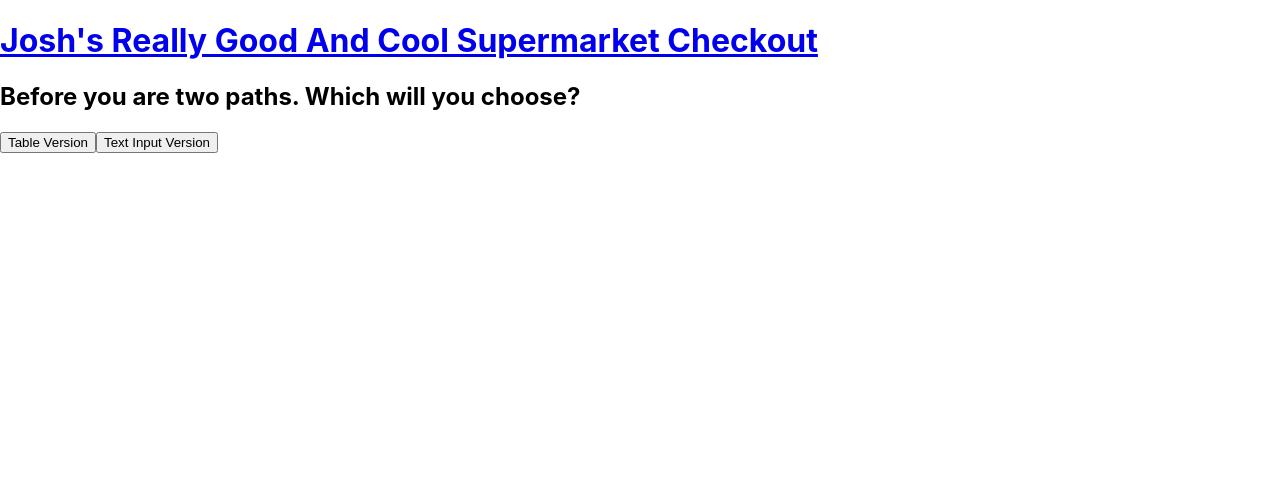
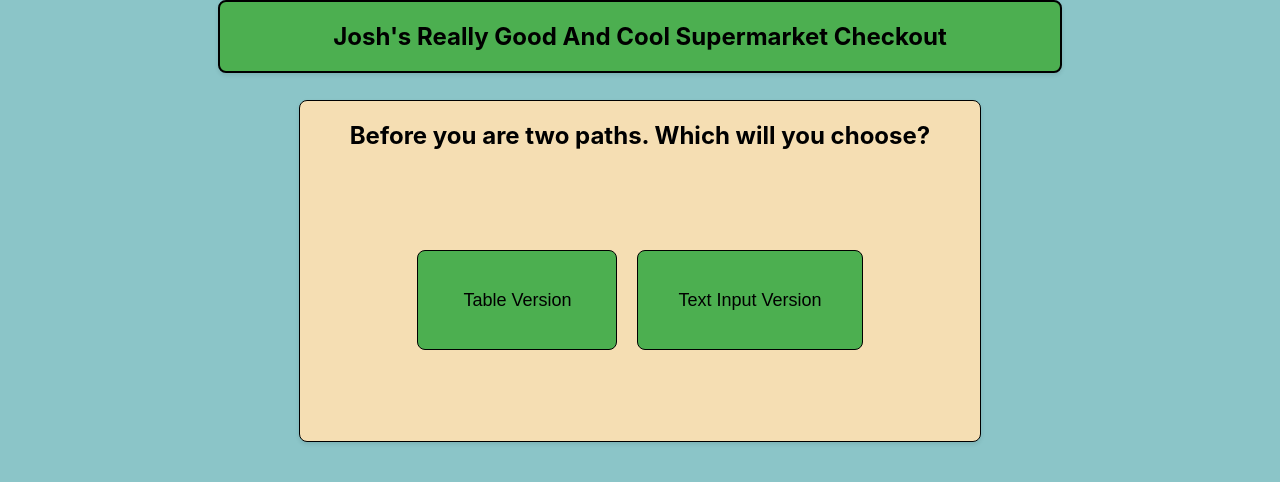
Before and after one commit to naturalfool/supermarket-checkout, a React (Create React App) app in the folder supermarket-checkout/: page / in a window 1280 px wide. Shown: the top 482 px of the page. Built offline with nearby package versions, Linux system fonts and the light colour scheme.

Commit message:
Add some styling and rename a few states for better readability

```diff
--- a/supermarket-checkout/src/App.css
+++ b/supermarket-checkout/src/App.css
@@ -1,22 +1,108 @@
-.App {
+
+body {
+  background-color: #8bc5c8;
+  margin: 0;
+}
+
+
+.main-container{
   text-align: center;
+  width: 50%;
+  margin: 0 auto;
+  border: 1px solid black;
+  padding:2rem;
+  background-color: wheat;
+  margin-top: 100px;
+  min-height: 300px;
+  padding: 20px;
+  border-radius: 8px;
+  box-shadow: 0 2px 4px rgba(0, 0, 0, 0.1);
+}
+
+.homepage-buttons{
+  width: 50%;
+  margin: 0 auto;
+  height: 30px;
 }
 
 
 
-.App-header {
-  background-color: #282c34;
-  min-height: 100vh;
+.homepage-display h2{
+  margin: 0 auto;
+
+}
+
+.button-container {
+  margin-top: 100px;
   display: flex;
-  flex-direction: column;
+  justify-content: center;
+  gap: 20px;
+}
+
+.button-container a {
+  text-decoration: none;
+}
+
+.homepage-buttons {
+  background-color: #4CAF50;
+  color: rgb(0, 0, 0);
+  padding: 20px 40px;
+  font-size: 18px;
+  border: none;
+  border-radius: 8px;
+  cursor: pointer;
+  transition: background-color 0.3s ease;
+  width: auto;
+  min-width: 200px;
+  display: flex;
   align-items: center;
   justify-content: center;
-  font-size: calc(10px + 2vmin);
-  color: white;
+  text-align: center;
+  height: 100px;
+  border: 1px solid black;
 }
 
+.homepage-buttons:hover {
+  background-color: #45a049;
+  box-shadow:inset;
+}
 
+.homepage-buttons:focus {
+  outline: none;
+  box-shadow: 0 0 0 3px rgba(72, 180, 97, 0.4);
+}
 
+.header {
+  background-color: #4CAF50;
+  color: white;
+  padding: 20px;
+  display: flex;
+  justify-content: center;
+  align-items: center;
+  position: fixed;
+  top: 0;
+  left: 50%;
+  transform: translateX(-50%);
+  max-width: 800px;
+  width: 100%;
+  box-shadow: 0 2px 4px rgba(0, 0, 0, 0.1);
+  z-index: 1000;
+  border-radius: 8px;
+  border: 2px solid black;
+}
+.header a {
+  text-decoration: none;
+  color: rgb(0, 0, 0);
+}
+.header h1 {
+  margin: 0;
+  font-size: 24px;
+}
+
+.table-container{
+  display: flex;
+  justify-content: center;
+}
 
 table {
   border-collapse: collapse;
@@ -24,7 +110,10 @@ table {
   font-family: sans-serif;
   font-size: 0.8rem;
   letter-spacing: 1px;
+  background-color: rgb(255, 255, 255);
 }
+
+
 
 caption {
   caption-side: bottom;
@@ -34,7 +123,7 @@ caption {
 
 thead,
 tfoot {
-  background-color: rgb(228 240 245);
+  background-color: rgb(228, 240, 245);
 }
 
 th,
--- a/supermarket-checkout/src/App.js
+++ b/supermarket-checkout/src/App.js
@@ -8,9 +8,10 @@ import './App.css';
 
 function App() {
   return (
+    <body>
     <Router>
-      <div>
         <Header />
+      <div className='main-container'>
         <Routes>
           <Route path="/" element={<Home />} />
           <Route path="/table-version" element={<TableVersion />} />
@@ -18,6 +19,7 @@ function App() {
         </Routes>
       </div>
     </Router>
+    </body>
   );
 
 }
--- a/supermarket-checkout/src/components/Header.jsx
+++ b/supermarket-checkout/src/components/Header.jsx
@@ -3,7 +3,7 @@ import { Link } from 'react-router-dom';
 
 const Header = () => {
   return (
-    <div>
+    <div className='header'>
      <Link to="/"> <h1>Josh's Really Good And Cool Supermarket Checkout</h1></Link>
 
     </div>
--- a/supermarket-checkout/src/components/Home.jsx
+++ b/supermarket-checkout/src/components/Home.jsx
@@ -4,14 +4,14 @@ import { Link } from 'react-router-dom';
 
 const Home = () => {
   return (
-    <div>
+    <div className='homepage-display'>
       <h2>Before you are two paths. Which will you choose?</h2>
-      <div>
+      <div className='button-container'>
         <Link to="/table-version">
-          <button>Table Version</button>
+          <button className='homepage-buttons'>Table Version</button>
         </Link>
         <Link to="/input-version">
-          <button>Text Input Version</button>
+          <button className='homepage-buttons'>Text Input Version</button>
         </Link>
       </div>
     </div>
--- a/supermarket-checkout/src/components/InputVersion.jsx
+++ b/supermarket-checkout/src/components/InputVersion.jsx
@@ -16,7 +16,7 @@ const InputVersion = () => {
     const scanItem = (item) => {
       const upperItem = item.toUpperCase();
       if (!pricingRules[upperItem]) {
-        alert(`Item ${upperItem} not found in pricing rules.`);
+        alert(`Item ${upperItem} not found.`);
         return;
       }
       const newScannedItems = { ...scannedItems, [upperItem]: (scannedItems[upperItem] || 0) + 1 };
@@ -43,11 +43,9 @@ const InputVersion = () => {
     };
 
     const handleScan = () => {
-      if (input.toLowerCase() === 'total') {
-        setFinalTotal(runningTotal);
-      } else {
+
         scanItem(input.trim());
-      }
+
       setInput('');
     };
 
@@ -55,11 +53,6 @@ const InputVersion = () => {
       setInput(e.target.value);
     };
 
-    const handleKeyPress = (e) => {
-      if (e.key === 'Enter') {
-        handleScan();
-      }
-    };
 
     const resetAll = () => {
       setScannedItems({});
@@ -70,16 +63,15 @@ const InputVersion = () => {
 
     return (
       <div className="container">
-        <h1>Supermarket Checkout</h1>
+        <h2>Input Version</h2>
         <input
           type="text"
           value={input}
           onChange={handleInputChange}
-          onKeyPress={handleKeyPress}
-          placeholder="Scan item (A, B, C, D) or type 'total'"
+          placeholder="Scan item (A, B, C, D)"
         />
         <button onClick={handleScan}>Scan</button>
-        <h2>Running Total: £{(runningTotal / 100).toFixed(2)}</h2>
+        <h3>Running Total: £{(runningTotal / 100).toFixed(2)}</h3>
         <button onClick={() => setFinalTotal(runningTotal)}>Get Final Total</button>
         <h2>Final Total: £{(finalTotal / 100).toFixed(2)}</h2>
         <button onClick={resetAll} style={{ marginTop: '10px', backgroundColor: '#dc3545' }}>Reset</button>
--- a/supermarket-checkout/src/components/TableVersion.jsx
+++ b/supermarket-checkout/src/components/TableVersion.jsx
@@ -7,17 +7,21 @@ const pricingRules = {
   D: { unitPrice: 15 },
 };
 
-
 const TableVersion = () => {
-    const [scannedItems, setScannedItems] = useState({ A: 0, B: 0, C: 0, D: 0 });
-    const [runningTotals, setRunningTotals] = useState({ A: 0, B: 0, C: 0, D: 0 });
+  const [itemsInBasket, setItemsInBasket] = useState({ A: 0, B: 0, C: 0, D: 0 });
+  const [runningTotals, setRunningTotals] = useState({
+    A: 0,
+    B: 0,
+    C: 0,
+    D: 0,
+  });
   const [finalTotal, setFinalTotal] = useState(0);
 
   const scanItem = (item, increment) => {
-      const newCount = scannedItems[item] + increment;
+    const newCount = itemsInBasket[item] + increment;
     if (newCount >= 0) {
-        const newScannedItems = { ...scannedItems, [item]: newCount };
-        setScannedItems(newScannedItems);
+      const newItemsInBasket = { ...itemsInBasket, [item]: newCount };
+      setItemsInBasket(newItemsInBasket);
       updateRunningTotal(item, newCount);
     }
   };
@@ -28,7 +32,8 @@ const TableVersion = () => {
     if (rule.specialPrice) {
       const specialCount = Math.floor(count / rule.specialPrice.quantity);
       const regularCount = count % rule.specialPrice.quantity;
-        total = specialCount * rule.specialPrice.price + regularCount * rule.unitPrice;
+      total =
+        specialCount * rule.specialPrice.price + regularCount * rule.unitPrice;
     } else {
       total = count * rule.unitPrice;
     }
@@ -47,20 +52,22 @@ const TableVersion = () => {
 
   const formatPrice = (price) => {
     if (price >= 100) {
-        return `£${(price / 100).toFixed(2)}`; // Convert pence to pounds and pence format
+      return `£${(price / 100).toFixed(2)}`;
     } else {
-        return `${price}p`; // Display in pence if less than 100 pence
+      return `${price}p`;
     }
   };
 
   return (
     <div>
-        <h2>Table Version</h2>
+      <h2 className="table-version-heading">Table Version</h2>
+      <div className="table-container">
         <table>
           <thead>
             <tr>
               <th scope="col">Product</th>
               <th scope="col">Price</th>
+              <th scope="col">Amount</th>
               <th scope="col">Running Costs</th>
             </tr>
           </thead>
@@ -71,18 +78,35 @@ const TableVersion = () => {
                 <td>
                   {pricingRules[item].specialPrice ? (
                     <div>
-                      <p>{`${formatPrice(pricingRules[item].unitPrice)} (${pricingRules[item].specialPrice.quantity} for ${formatPrice(pricingRules[item].specialPrice.price)})`}</p>
+                      <p>{`${formatPrice(pricingRules[item].unitPrice)} (${
+                        pricingRules[item].specialPrice.quantity
+                      } for ${formatPrice(
+                        pricingRules[item].specialPrice.price
+                      )})`}</p>
                     </div>
                   ) : (
                     formatPrice(pricingRules[item].unitPrice)
                   )}
-                  <button onClick={() => scanItem(item, 1)}>Add to basket</button>
+                  <button onClick={() => scanItem(item, 1)}>
+                    Add to basket
+                  </button>
                 </td>
                 <td>
-                  <button onClick={() => scanItem(item, -1)}>-</button>
-                  {runningTotals[item]}
-                  <button onClick={() => scanItem(item, 1)}>+</button>
+                  <button
+                    className="amount-buttons"
+                    onClick={() => scanItem(item, -1)}
+                  >
+                    -
+                  </button>
+                  {itemsInBasket[item]}
+                  <button
+                    className="amount-buttons"
+                    onClick={() => scanItem(item, 1)}
+                  >
+                    +
+                  </button>
                 </td>
+                <td>{formatPrice(runningTotals[item])}</td>
               </tr>
             ))}
           </tbody>
@@ -91,11 +115,13 @@ const TableVersion = () => {
               <th scope="row" colSpan="2">
                 Final total
               </th>
+              <td></td>
               <td>{formatPrice(finalTotal)}</td>
             </tr>
           </tfoot>
         </table>
       </div>
+    </div>
   );
 };
 
```
Lines whose indentation alone changed are shown as unchanged.
